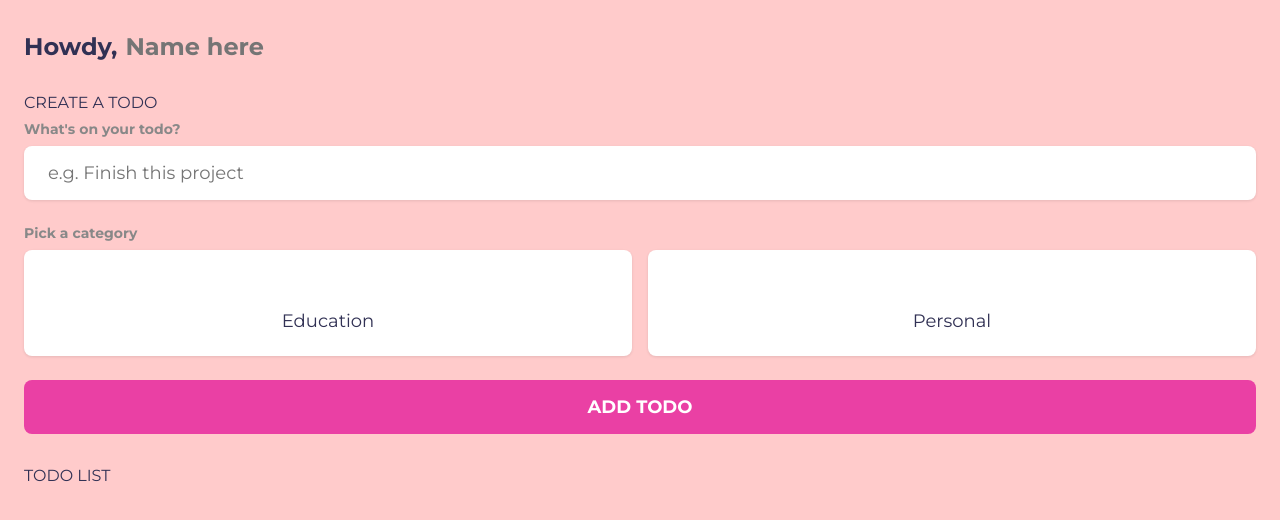
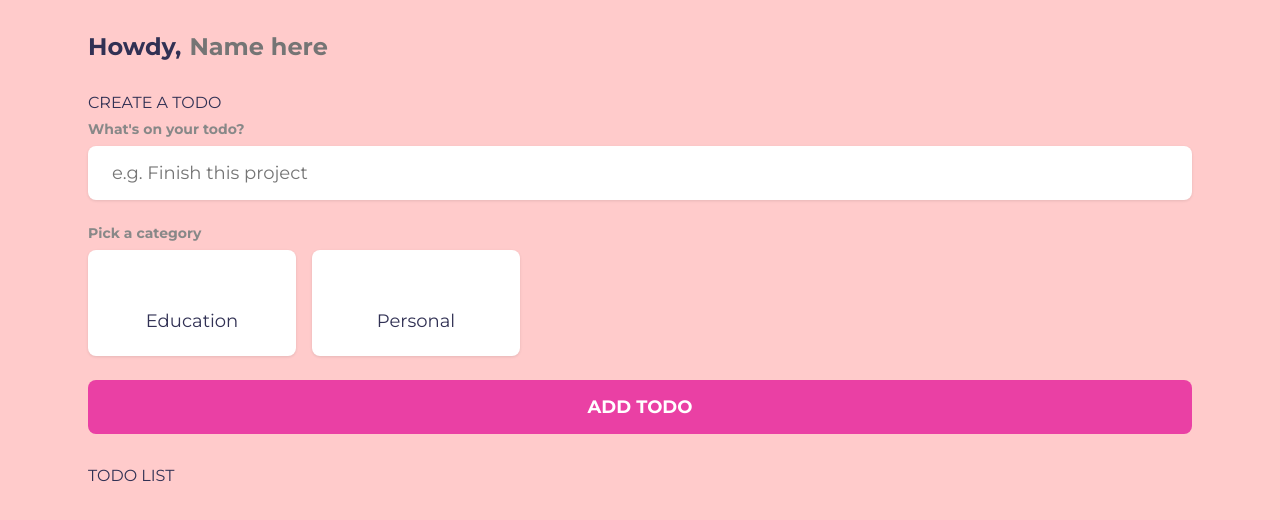
Before and after one commit to annakioko/To-Do-List-phase-1-project, a plain HTML site: page index.html in a window 1280 px wide. Drawn offline with Linux system fonts and the light colour scheme.

Commit message:
Update style.css

```diff
--- a/style.css
+++ b/style.css
@@ -258,13 +258,37 @@ the second flex is flex-shrink factor meaning the element can shrink if there is
 	color: var(--grey);
 }
 
-@media only screen and (max-width: 767px) {
-	/* for phones*/
-  }
+/* for phone dimensions */
+@media only screen and (min-width: 768px) and (max-width: 1023px) {
+    section {
+        padding-left: 2rem;
+        padding-right: 2rem;
+    }
 
-  @media only screen and (min-width: 768px) {
-	/* Styles specific to tablets and laptops go here */
-  }
+    .create-todo .options {
+        grid-template-columns: repeat(auto-fill, minmax(150px, 1fr));
+    }
+}
+
+
+
+/* for laptops and desktops*/
+  @media only screen and (min-width: 1024px) {
+    body {
+        max-width: 1200px;
+        margin: 0 auto;
+    }
+
+    section {
+        padding-left: 3rem;
+        padding-right: 3rem;
+    }
+
+    .create-todo .options {
+        grid-template-columns: repeat(auto-fill, minmax(200px, 1fr));
+    }
+}
+
 
 /*why am I using rem: basically it is a good unit to use for my page to be responsive.
  so when I need to adjust the layout based on media queries (@media screen...), rem will change the root font
```
